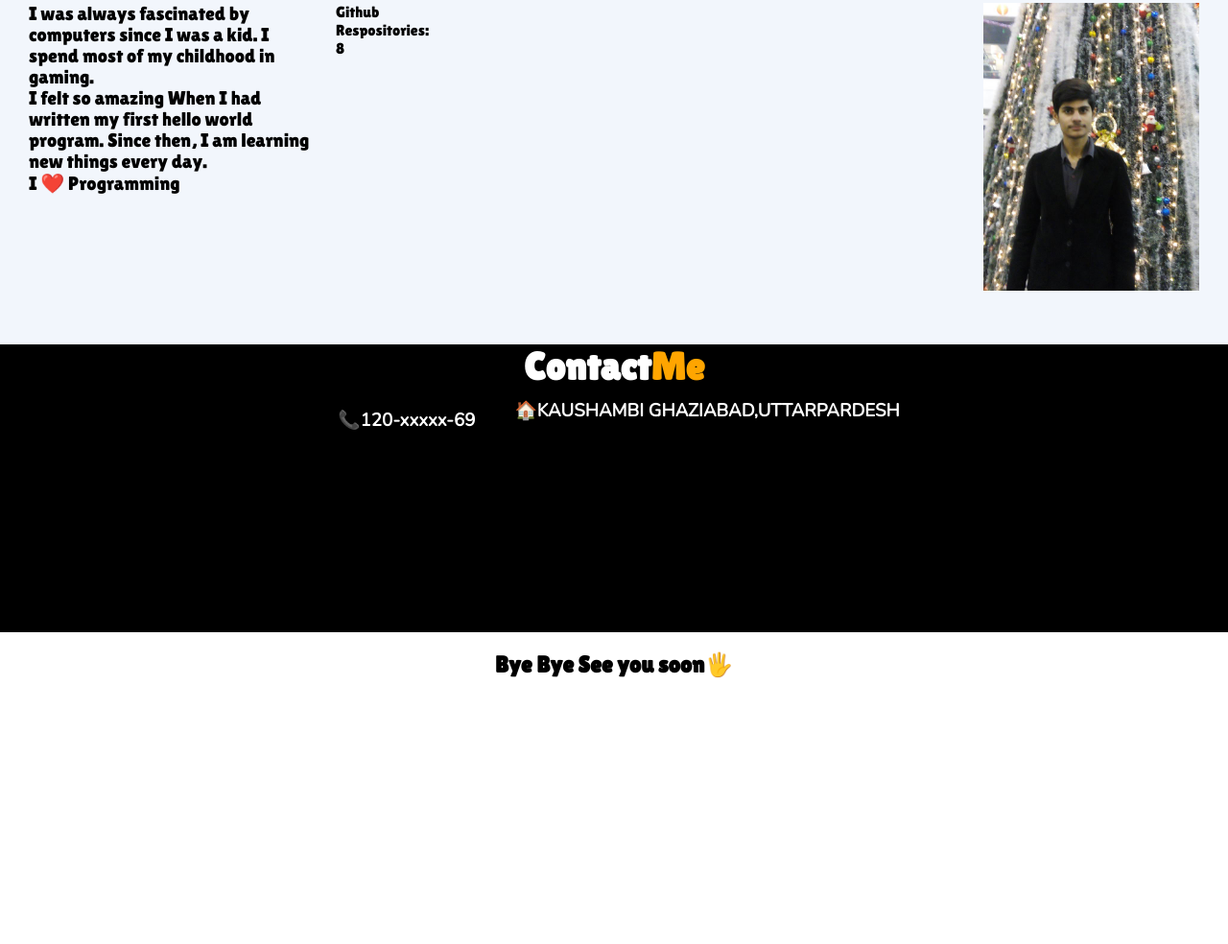
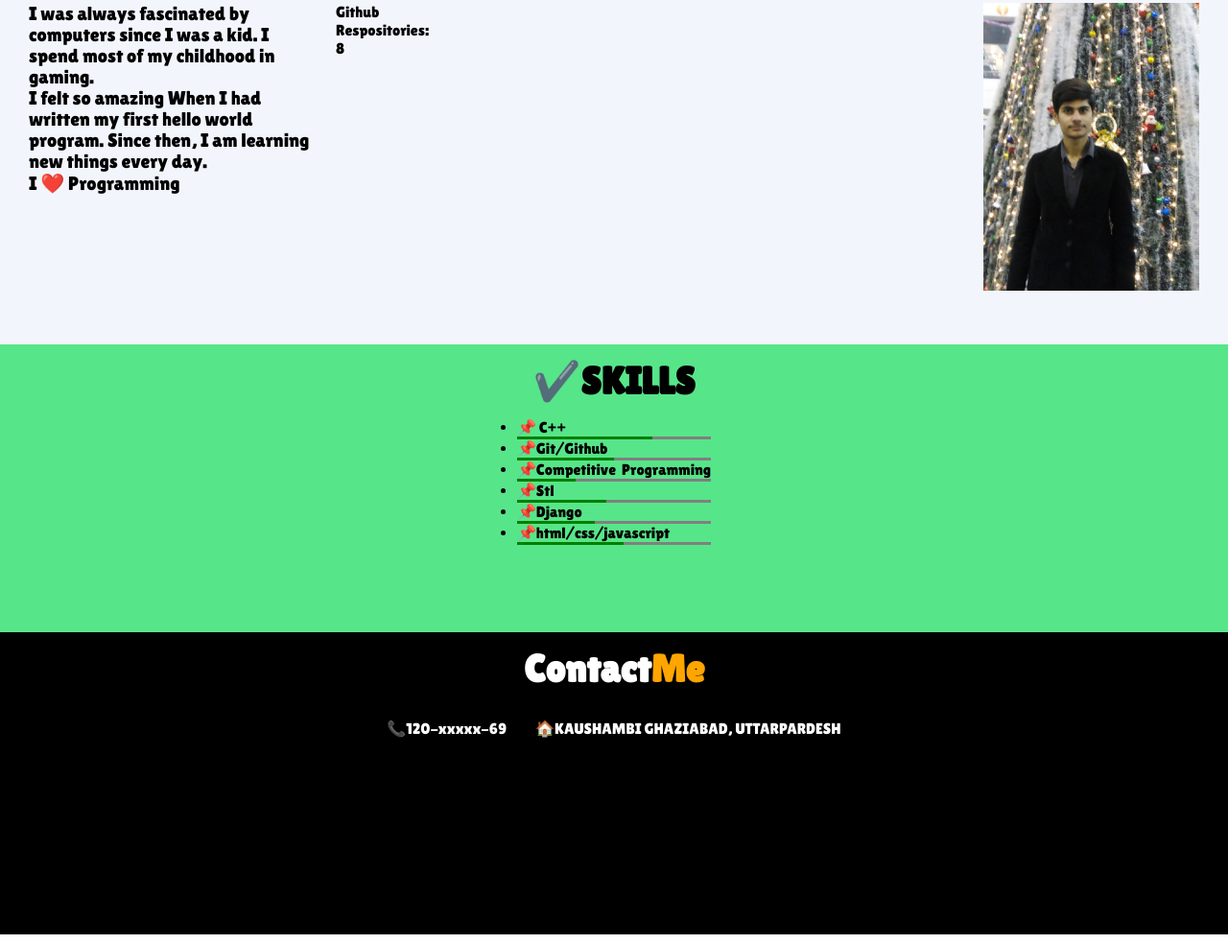
Before and after one commit to dish34/trial, a plain HTML site: page index.html in a window 1280 px wide. Shown: the part 941-1925 px from the top of the page at 96% size. Before the commit the page ends 1668 px from the top, so only its background shows below. Drawn offline with nearby package versions, Linux system fonts and the light colour scheme.

Commit message:
added skills

```diff
--- a/css/master.css
+++ b/css/master.css
@@ -132,6 +132,11 @@ svg {
   color:black;
 
 }
+#sintro{
+  font-size: 2.5em;
+  text-align: center;
+  padding: 15px;
+}
 .center{
  position:relative;
  display: flex;
@@ -150,17 +155,30 @@ svg {
   width:100px;
   float: left;
 }
+.contain{
+  width:100%;
+}
 progress{
   background-color:orange;
-  display: flex;
   height:3px;
+  float:left;
+  width:100%;
 }
 .d-skill{
   float: left;
 }
 .contact{
+  margin :15px;
   text-align: center;
   font-size: 2.5em;
+}
+#addr{
+  height:auto;
+  width:auto;
+  text-align: center;
+  display: flex;
+  align-items: center;
+  justify-content: center;
 }
 #main-contact{
   background-color:r#f9c366;
@@ -171,12 +189,13 @@ progress{
   color:white;
   float:left;
   margin: 15px;
+
 }
 .address{
   color:white;
   float:left;
-  margin-left:15px;
-  padding: 5px;
+  margin: 15px;
+
 }
 #byebye{
   background:white;
--- a/index.html
+++ b/index.html
@@ -34,6 +34,7 @@
                 <a href="https://www.facebook.com/dishant.gandhi.3"><img class="icon" src="images\886374_facebook_512x512.png" alt="FACEBOOK"></a>&nbsp;
                 <a href="https://github.com/dish34"><img id = "git"class ="icon" src="images\900px-Octicons-mark-github.svg.png" alt="GITHUB"></a>&nbsp;
             </div>
+
             <div id="text">
 
             </div>
@@ -69,47 +70,58 @@
                 <p>
                 </p>
           </div>
-          <!--<div id="main-skill">
-                  <h2 class="intro">✔️SKILLS</h2>
+          <div id="main-skill">
+                  <h2 id="sintro">✔️SKILLS</h2>
             <div class="center col-sm-4">
-             <div class="skill1">
-              📌 C++ <progress  value="70" max="100">0%</progress>
+              <ul>
+              <li> <p>📌 C++</p> </li>
+               <div class="contain">
+              <progress  value="70" max="100">0%</progress>
 
              </div>
 
-                  <div class="skill2">
-                    📌Git/Github <progress value="50" max="100">0%</progress>
+                <li>   <p>  📌Git/Github</p></li>
+                    <div class="contain">
+                    <progress value="50" max="100">0%</progress>
 
                   </div>
-                  <div class="skill1">
-                    📌Competitive Programming <progress value="30" max="100">0%</progress>
+
+                <li>  <p>📌Competitive &nbsp;Programming</p></li>
+                    <div class="contain">
+                    <progress value="30" max="100">0%</progress>
 
                   </div>
-                  <div class="skill2">
-                    📌Stl  <progress value="46" max="100">0%</p  rogress>
+
+                  <li>  <p>📌Stl</p></li>
+                    <div class="contain">
+                    <progress value="46" max="100">0%</p  rogress>
 
                   </div>
-                  <div class="skill1">
-                    📌Django <progress value="40" max="100">0%</progress>
+
+                    <li><p>📌Django</p> </li>
+                    <div class="contain">
+                    <progress value="40" max="100">0%</progress>
 
                   </div>
-                <div class="skill2">
-                  📌html/css/javascript <progress value="55" max="100">0%</progress>
+
+                  <li><p>📌html/css/javascript</p></li>
+
+                <div class="contain">
+                  <progress value="55" max="100">0%</progress>
                 </div>
 
             </div>
        </div>
-     -->
             <div id="main-contact">
                   <h2 class="contact">Contact<span class="name"> Me </span> </h2>
-                  <div class="center">
+                  <div id="addr">
                        <div id="phone">
-                        <h3> 📞120-xxxxx-69</h3>
+                        <p>📞120-xxxxx-69</p>
                        </div>
-                       &nbsp;&nbsp;
 
                        <div class="address">
-                            <h3>🏠KAUSHAMBI GHAZIABAD,UTTARPARDESH</h3>
+                          <p>🏠KAUSHAMBI GHAZIABAD,
+                              UTTARPARDESH</p>
                        </div>
                 </div>
               </div>
--- a/js/index.js
+++ b/js/index.js
@@ -1,7 +1,7 @@
 var typed3 = new Typed('#text', {
     strings: [' ', ' <strong>Competitive Programmer</strong>', '<strong>Django Lover</strong>' , '<strong>Quora Writer</strong>'],
     typeSpeed: 100,
-    backSpeed: 100,
+    backSpeed: 50,
     smartBackspace: true, // this is a default
     loop: true
   });
```
Also changed, not shown: images/magnifying-glass.png (added).
